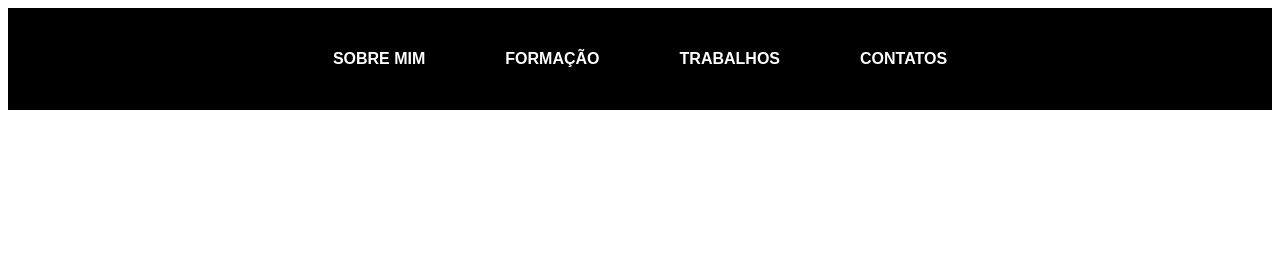
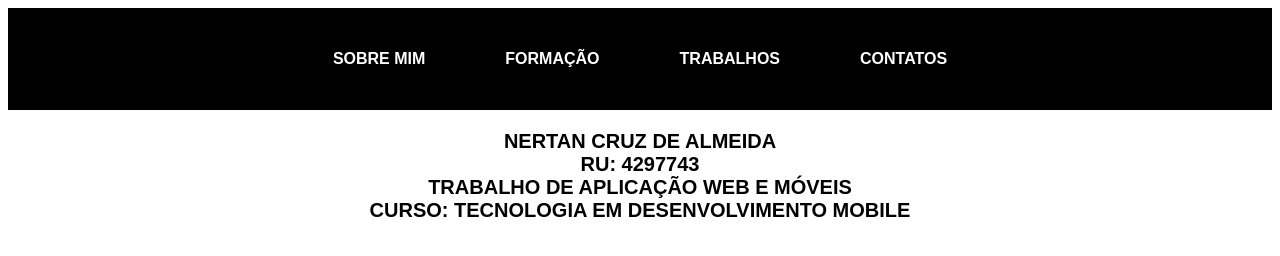
Before and after one commit to nertan2023/meusite, a plain HTML site: page index.html in a window 1280 px wide. Drawn offline with Linux system fonts and the light colour scheme.

Commit message:
Update index.html

```diff
--- a/index.html
+++ b/index.html
@@ -18,7 +18,15 @@
         </nav>
     </header>
     <main>
-        <!-- Conteúdo da página vai aqui -->
+        <p style="font-family: Arial, sans-serif; font-size: 20px; font-weight: bold; text-align: center;">
+            NERTAN CRUZ DE ALMEIDA
+            <br>
+            RU: 4297743
+            <br>
+            TRABALHO DE APLICAÇÃO WEB E MÓVEIS
+            <br>
+            CURSO: TECNOLOGIA EM DESENVOLVIMENTO MOBILE
+        </p>
     </main>
 </body>
 </html>
```
